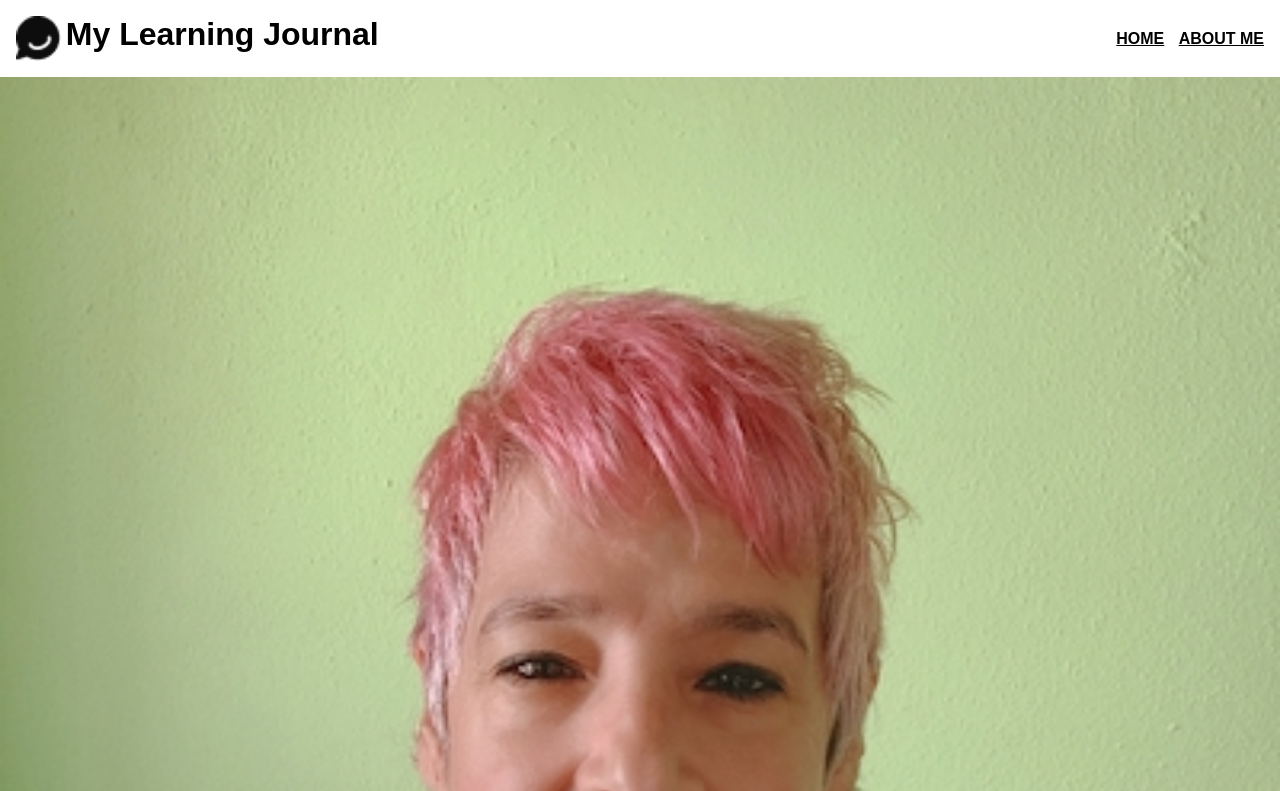
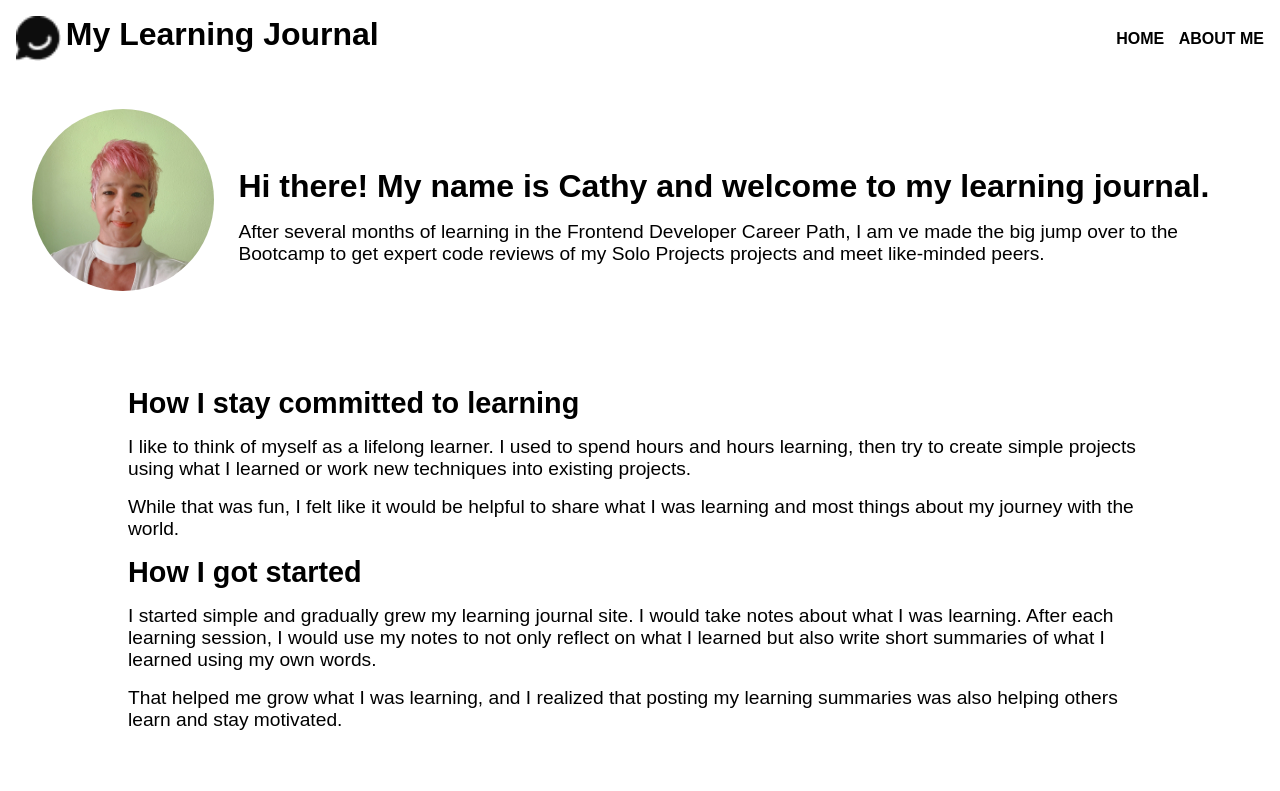
Before and after one commit to catharygr/learning-journal-blog, a React (Vite) app: page /about in a window 1280 px wide. Shown: the top 791 px of the page. Built offline with nearby package versions, Linux system fonts and the light colour scheme.

Commit message:
Trabajando en el componente About y css

```diff
--- a/src/componentes/About.jsx
+++ b/src/componentes/About.jsx
@@ -4,24 +4,32 @@ import BlogMain from "./BlogMain";
 export default function About() {
   return (
     <main>
+      <div className="container-about">
+        <div className="hero">
+          <img
+            className="foto-mia"
+            src="./assets/image/cathy-retrato.jpg"
+            alt=""
+          />
           <div>
-        <img src="./assets/image/cathy-retrato.jpg" alt="" />
-      </div>
-      <div>
-        <h1>Hi there! My name is Cathy and welcome to my learning journal.</h1>
+            <h1 className="titulo">
+              Hi there! My name is Cathy and welcome to my learning journal.
+            </h1>
             <p>
               After several months of learning in the Frontend Developer Career
               Path, I am ve made the big jump over to the Bootcamp to get expert
-          code reviews of my Solo Projects projects and meet like-minded peers.
+              code reviews of my Solo Projects projects and meet like-minded
+              peers.
             </p>
+          </div>
         </div>
         <article>
           <h2>How I stay committed to learning</h2>
 
           <p>
-          I like to think of myself as a lifelong learner. I used to spend hours
-          and hours learning, then try to create simple projects using what I
-          learned or work new techniques into existing projects.
+            I like to think of myself as a lifelong learner. I used to spend
+            hours and hours learning, then try to create simple projects using
+            what I learned or work new techniques into existing projects.
           </p>
           <p>
             While that was fun, I felt like it would be helpful to share what I
@@ -31,10 +39,10 @@ export default function About() {
           <h2>How I got started</h2>
 
           <p>
-          I started simple and gradually grew my learning journal site. I would
-          take notes about what I was learning. After each learning session, I
-          would use my notes to not only reflect on what I learned but also
-          write short summaries of what I learned using my own words.
+            I started simple and gradually grew my learning journal site. I
+            would take notes about what I was learning. After each learning
+            session, I would use my notes to not only reflect on what I learned
+            but also write short summaries of what I learned using my own words.
           </p>
           <p>
             That helped me grow what I was learning, and I realized that posting
@@ -42,6 +50,7 @@ export default function About() {
             motivated.
           </p>
         </article>
+      </div>
       <h2 className="post">Recent posts</h2>
       <BlogMain />
     </main>
--- a/src/componentes/BlogDetails.jsx
+++ b/src/componentes/BlogDetails.jsx
@@ -13,13 +13,15 @@ export default function BlogDetails() {
   return (
     <div>
       <div className="container-blog">
-        <p className="fecha-blog">{fecha.toLocaleDateString()}</p>
-        <h2>{blogs.title}</h2>
-        <p className="blog-description">{blogs.description}</p>
+        <div className="details-blog">
+          <p className="fecha-blog">{fecha.toLocaleDateString()}</p>
+          <h2>{blogs.title}</h2>
+          <p className="blog-description">{blogs.description}</p>
+        </div>
         <div className="img-blog">
           <img src={blogs.imgUrl2} alt={blogs.title} />
         </div>
-        <ReactMarkdown>{descriptionMD}</ReactMarkdown>
+        <ReactMarkdown className="blog-text">{descriptionMD}</ReactMarkdown>
       </div>
       <h2 className="post">Recent posts</h2>
       <BlogMain />
--- a/src/componentes/Hero.jsx
+++ b/src/componentes/Hero.jsx
@@ -1,15 +1,18 @@
 import data from "../data";
+import { Link } from "react-router-dom";
 
 export default function Hero() {
   const ordenar = [...data];
   const sliced = ordenar.sort((a, b) => b.date - a.date).slice(0, 1);
   const fecha = new Date(sliced[0].date);
-  console.log(fecha);
 
   return (
     <div className="hero-container">
       <p>{fecha.toLocaleDateString()}</p>
       <h2>{sliced[0].title}</h2>
+      {/* <Link to="blog">
+        <h2>{sliced[0].title}</h2>
+      </Link> */}
       <p>{sliced[0].description}</p>
     </div>
   );
--- a/style.css
+++ b/style.css
@@ -72,13 +72,22 @@ h1 {
   text-transform: uppercase;
   color: black;
   font-weight: 700;
+  font-size: 0.8rem;
 }
 
 .nav-container a {
   color: black;
+  text-decoration: none;
+}
+
+.nav-container a:hover {
+  color: orange;
 }
 
 @media (min-width: 42rem) {
+  .nav-container {
+    font-size: 1rem;
+  }
   h1 {
     font-size: 2rem;
   }
@@ -185,22 +194,74 @@ h1 {
 .container-blog {
   display: flex;
   flex-direction: column;
-  justify-content: flex-end;
   gap: 1rem;
   padding: 2rem;
+}
+
+.details-blog {
+  display: flex;
+  flex-direction: column;
+  gap: 1rem;
+  padding: 1rem 6rem;
+}
+.img-blog {
+  margin: auto;
+  width: 95%;
+}
+.blog-text {
+  padding: 1rem 6rem;
+}
+
+/* ************************************ */
+/* About Componente */
+/* ************************************ */
+
+.container-about {
+  display: flex;
+  flex-direction: column;
+  gap: 1rem;
+  padding: 2rem;
+}
+
+.foto-mia {
+  border-radius: 50%;
+  width: 60%;
+  margin-left: 0;
+  margin-bottom: 2rem;
+}
+.titulo {
+  font-size: 2rem;
+  margin-bottom: 1rem;
+}
+
+article {
+  display: flex;
+  flex-direction: column;
+  gap: 1rem;
+  margin-bottom: 1rem;
 }
 .post {
   text-align: center;
 }
 
 @media (min-width: 42rem) {
-  .container-blog {
-    /* height: 550px; */
+  .container-about {
     padding-bottom: 4rem;
-    font-size: 1.5rem;
+    font-size: 1.2rem;
+  }
+  .hero {
+    display: flex;
+    flex-direction: row;
+    align-items: center;
+    gap: 1.5rem;
+  }
+  .foto-mia {
+    width: 15%;
+  }
+  article {
+    padding: 3rem 6rem;
   }
 }
-
 /* ************************************ */
 /* Footer Componente */
 /* ************************************ */
```
Lines whose indentation alone changed are shown as unchanged.
